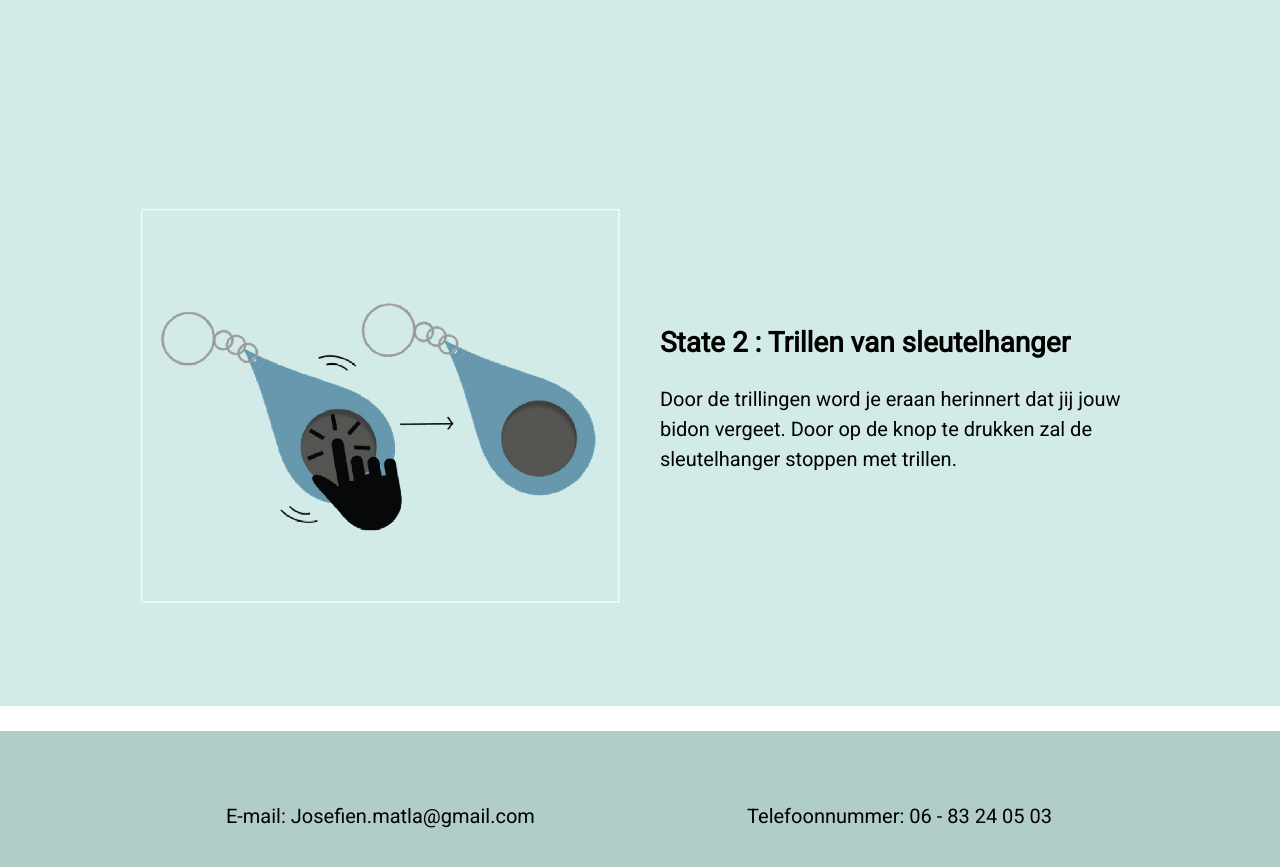
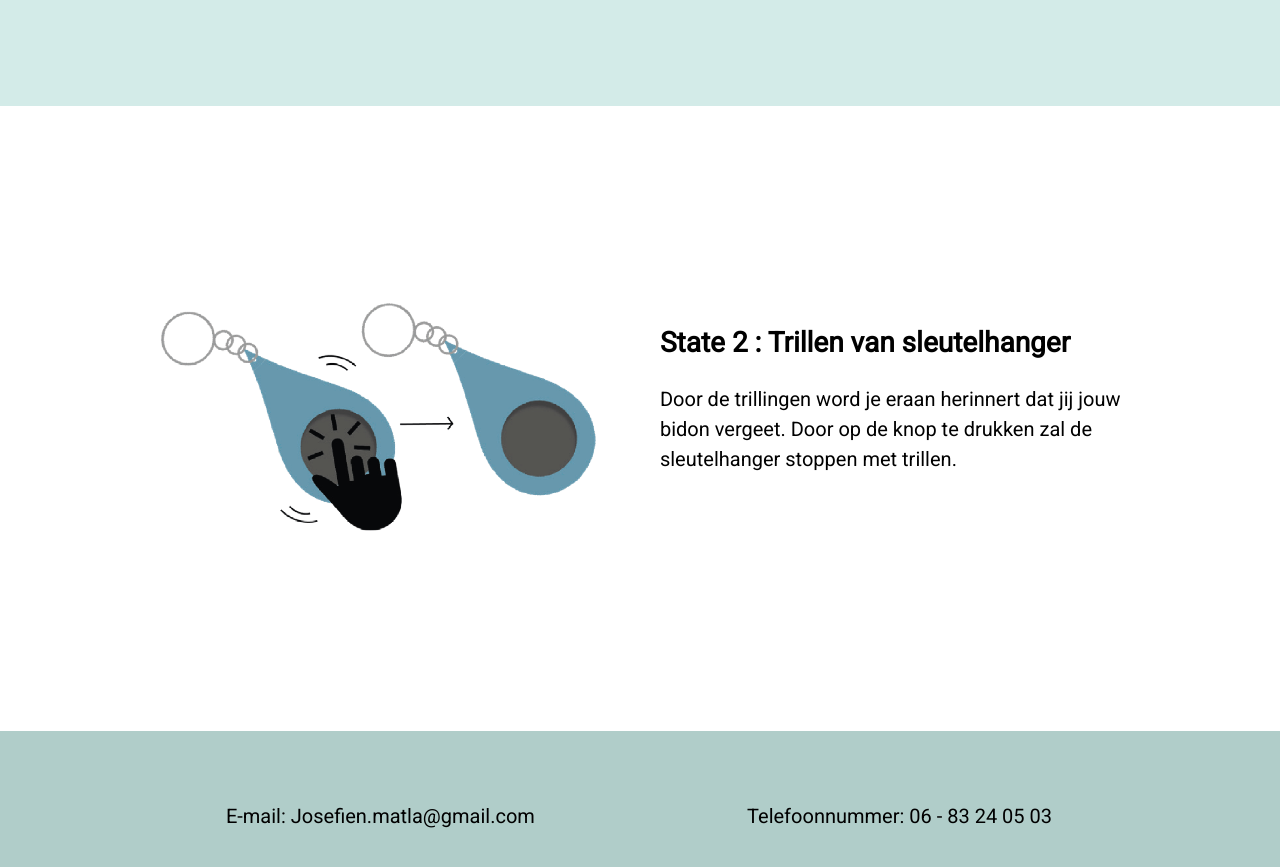
Before and after one commit to josefienMatla/Portfolio-laatste-versie, a website: page app/aqua-buddy.html in a window 1280 px wide. Shown: the part 2690-3557 px from the top of the page. Drawn offline with Linux system fonts and the light colour scheme.

Commit message:
Fix section colour

```diff
--- a/app/aqua-buddy.html
+++ b/app/aqua-buddy.html
@@ -127,7 +127,7 @@
 				</div>
 			</section>
 
-			<section class="large green centered">
+			<section class="large centered">
 				<div class="container">
 					<div class="row">
 						<div class="one-half column">
```
